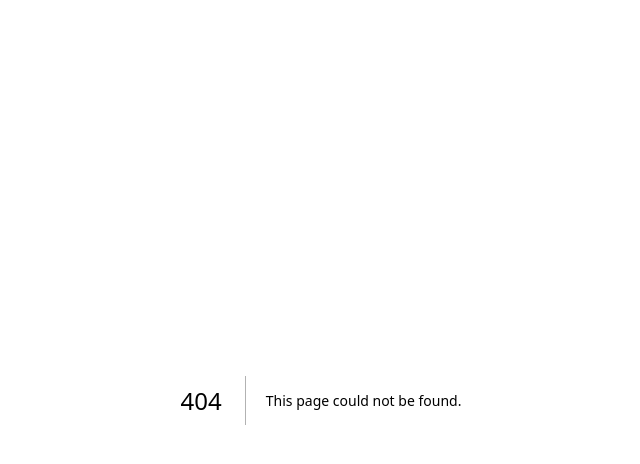
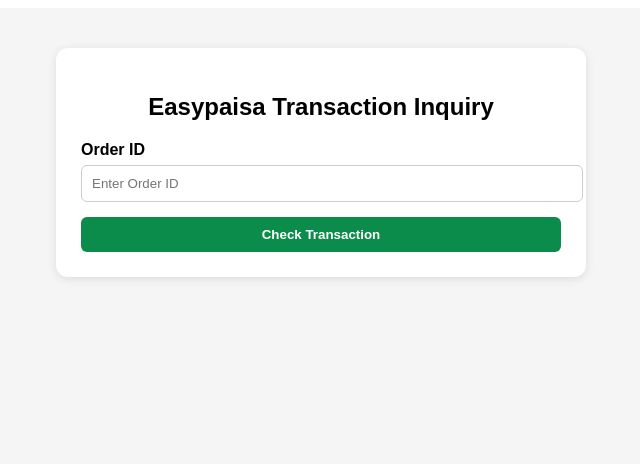
Before and after one commit to naspro-tech/naspro, a Next.js app: page /inquire-easypay in a window 1280 px wide. Before the commit this address had no page. Shown: the top 464 px of the page, without its empty margins (319-959 px from the left). Built offline with nearby package versions, Linux system fonts and the light colour scheme.

Commit message:
Create inquire-easypay.js

```diff
--- /dev/null
+++ b/pages/inquire-easypay.js
@@ -0,0 +1,123 @@
+import { useState } from "react";
+
+export default function InquiryPage() {
+  const [orderId, setOrderId] = useState("");
+  const [loading, setLoading] = useState(false);
+  const [result, setResult] = useState(null);
+
+  const handleInquiry = async (e) => {
+    e.preventDefault();
+    setLoading(true);
+    setResult(null);
+
+    try {
+      const res = await fetch("/api/easypay/inquire", {
+        method: "POST",
+        headers: { "Content-Type": "application/json" },
+        body: JSON.stringify({ orderId }),
+      });
+
+      const data = await res.json();
+      setResult(data);
+    } catch (err) {
+      setResult({ message: "Error: " + err.message });
+    } finally {
+      setLoading(false);
+    }
+  };
+
+  const renderStatus = () => {
+    if (!result) return null;
+
+    const status = result?.transactionStatus || result?.status || "";
+    let message = "❌ Unknown status";
+
+    if (status === "00" || status.toLowerCase() === "success") {
+      message = "✅ Transaction Successful";
+    } else if (status === "02" || status.toLowerCase() === "pending") {
+      message = "⏳ Transaction Pending";
+    } else if (status.toLowerCase().includes("fail") || status === "99") {
+      message = "❌ Transaction Failed or Not Settled";
+    }
+
+    return (
+      <div style={{ marginTop: 20 }}>
+        <h3>{message}</h3>
+        <pre
+          style={{
+            background: "#f8f8f8",
+            padding: 10,
+            borderRadius: 8,
+            overflowX: "auto",
+          }}
+        >
+          {JSON.stringify(result, null, 2)}
+        </pre>
+      </div>
+    );
+  };
+
+  return (
+    <div
+      style={{
+        fontFamily: "Arial, sans-serif",
+        background: "#f5f5f5",
+        minHeight: "100vh",
+        padding: "40px 15px",
+      }}
+    >
+      <div
+        style={{
+          maxWidth: 480,
+          margin: "auto",
+          background: "white",
+          borderRadius: 12,
+          padding: 25,
+          boxShadow: "0 2px 10px rgba(0,0,0,0.1)",
+        }}
+      >
+        <h2 style={{ textAlign: "center", marginBottom: 20 }}>
+          Easypaisa Transaction Inquiry
+        </h2>
+
+        <form onSubmit={handleInquiry}>
+          <label style={{ fontWeight: "bold" }}>Order ID</label>
+          <input
+            type="text"
+            value={orderId}
+            onChange={(e) => setOrderId(e.target.value)}
+            placeholder="Enter Order ID"
+            required
+            style={{
+              width: "100%",
+              padding: 10,
+              border: "1px solid #ccc",
+              borderRadius: 6,
+              marginTop: 6,
+              marginBottom: 15,
+            }}
+          />
+
+          <button
+            type="submit"
+            disabled={loading}
+            style={{
+              width: "100%",
+              background: "#0c8c4a",
+              color: "white",
+              padding: 10,
+              border: "none",
+              borderRadius: 6,
+              cursor: "pointer",
+              fontWeight: "bold",
+            }}
+          >
+            {loading ? "Checking..." : "Check Transaction"}
+          </button>
+        </form>
+
+        {renderStatus()}
+      </div>
+    </div>
+  );
+    }
```
